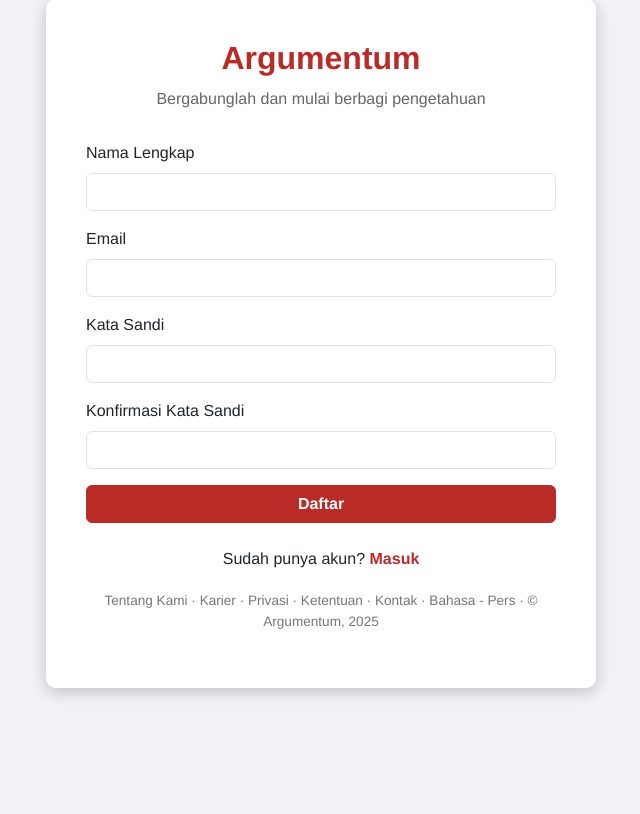
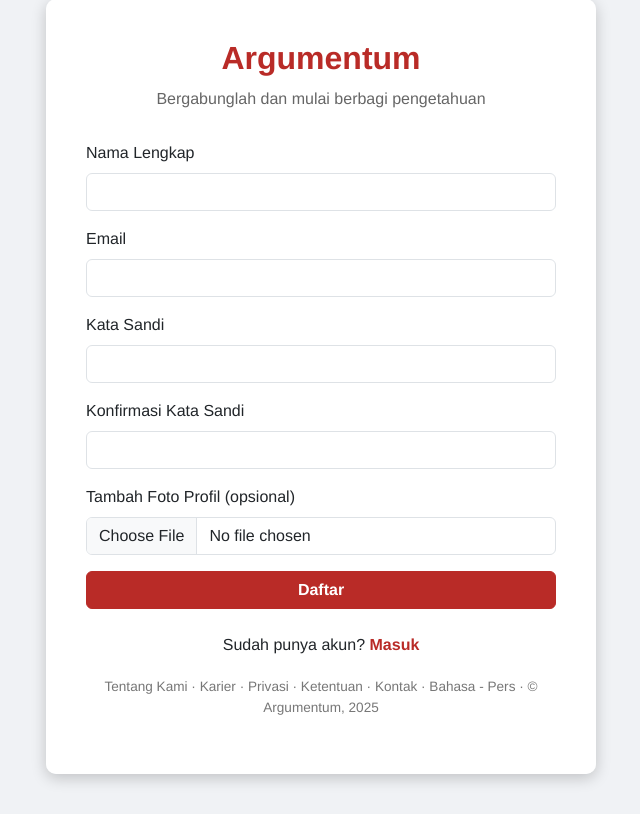
Before and after one commit to MuhammadFiras/Argumentum, a CodeIgniter 4 app: the page made by app/Views/auth/register.php in a window 1280 px wide. Shown: the part 61-875 px from the top of the page, without its empty margins (319-959 px from the left). Before the commit the page ends 758 px from the top, so only its background shows below. Run offline with PHP 8.4 and a stand-in for CodeIgniter, Linux system fonts and the light colour scheme; the template is opened without the code that fills it, so the values that code supplies are empty; some libraries are stand-ins or nearby versions.

Commit message:
update form

```diff
--- a/app/Views/auth/register.php
+++ b/app/Views/auth/register.php
@@ -71,6 +71,15 @@ Daftar - Argumentum
                 <?= (isset(session()->getFlashdata('errors')['confirm_password'])) ? session()->getFlashdata('errors')['confirm_password'] : ''; ?>
             </div>
         </div>
+
+        <div class="mb-3">
+            <label for="photo_profile" class="form-label">Tambah Foto Profil (opsional)</label>
+            <input class="form-control <?= (isset(session()->getFlashdata('errors')['photo_profile'])) ? 'is-invalid' : ''; ?>" type="file" id="photo_profile" name="photo_profile">
+            <div class="invalid-feedback">
+                <?= (isset(session()->getFlashdata('errors')['photo_profile'])) ? session()->getFlashdata('errors')['photo_profile'] : ''; ?>
+            </div>
+        </div>
+
         <button type="submit" class="btn btn-register w-100">Daftar</button>
     </form>
 
```
